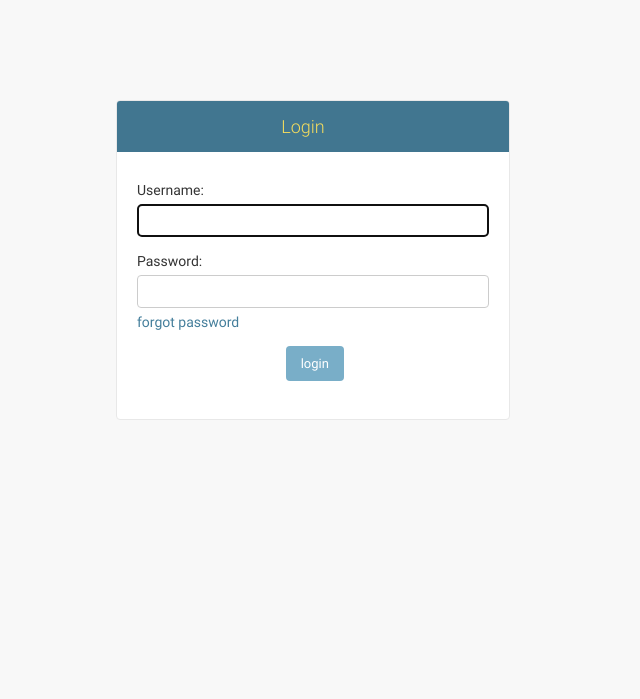
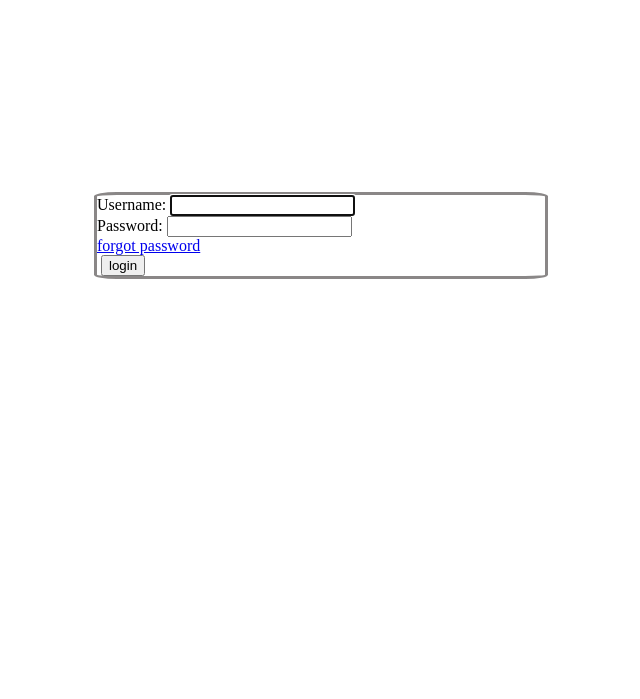
Before and after one commit to dcroopesh/ChatApp, a Django app: page /login/ in a window 1280 px wide. Shown: the top 699 px of the page, without its empty margins (327-967 px from the left). Run offline with Django 3.2, Linux system fonts and the light colour scheme.

Commit message:
[Roopesh]Refactor.new page

```diff
--- a/project/login/templates/login/base.html
+++ b/project/login/templates/login/base.html
@@ -1,44 +1,20 @@
 {% load static %}
-<html lang="en-us" >
+<!DOCTYPE html>
+<html>
 <head>
-<title> {{ title }} </title>
+    <title>{{ title }}</title>
+    <link rel="stylesheet" href="{% static 'login/css/style.css' %}">
+    <meta name="viewport" content="width=device-width, initial-scale=1.0">
+    <script src="https://ajax.googleapis.com/ajax/libs/jquery/3.4.1/jquery.min.js"></script>
+    <script src="{% static 'login/js/script.js' %}"></script>
 
-<link rel="stylesheet" type="text/css" href="{% static 'admin/css/base.css' %}">
-<link rel="stylesheet" type="text/css" href="/static/admin/css/login.css">
-    <meta name="viewport" content="user-scalable=no, width=device-width, initial-scale=1.0, maximum-scale=1.0">
-    <link rel="stylesheet" type="text/css" href="/static/admin/css/responsive.css">
-    <meta name="robots" content="NONE,NOARCHIVE">
+</head>
+<body>
+    <div class = "container">
+        {% block content %}
 
-<meta name="robots" content="NONE,NOARCHIVE">
-</head>
-
-<body class=" login" data-admin-utc-offset="19800">
-
-<!-- Container -->
-<div id="container">
-
-    <!-- Header -->
-    <div id="header">
-        <div id="branding">
-
-            <h1 id="site-name">{{ title }}</a></h1>
-
-        </div>
+        {% endblock content %}
 
     </div>
-    <div id="content" class="colM">
-
-        <div id="content-main">
-            {% block content%}
-            {% endblock content %}
-
-            <br class="clear">
-        </div>
-    <!-- END Content -->
-
-    <div id="footer"></div>
-</div>
-<!-- END Container -->
-
 </body>
 </html>
```
